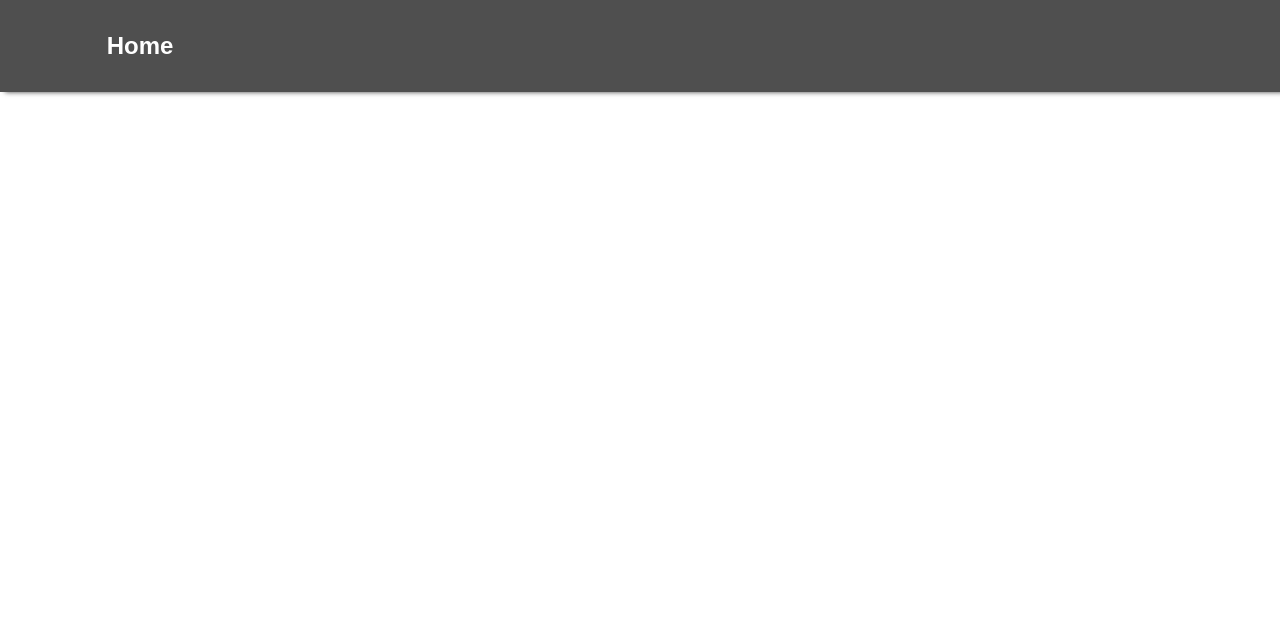
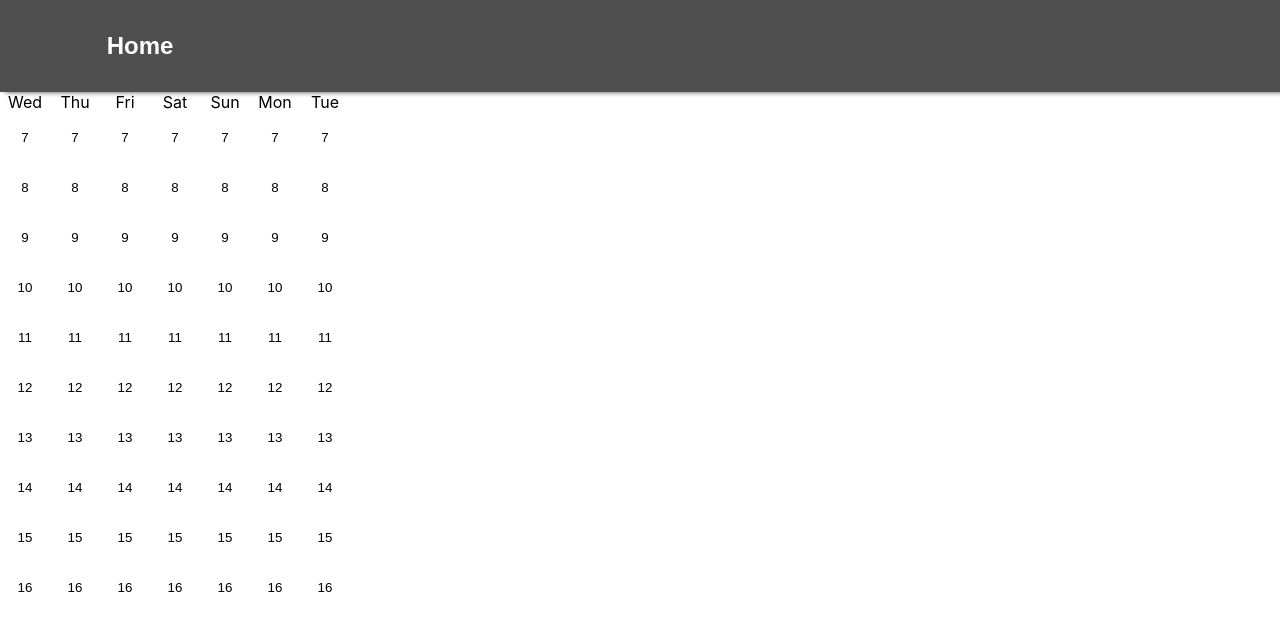
Before and after one commit to Gretkas/fs_project_frontend, a React (Create React App) app: page /timeselection in a window 1280 px wide. Shown: the top 630 px of the page. Built offline with nearby package versions, Linux system fonts and the light colour scheme.

Commit message:
First working iteration of hourpicker
Added typescript
Added scss

```diff
--- a/package.json
+++ b/package.json
@@ -7,7 +7,12 @@
     "@testing-library/jest-dom": "^5.11.4",
     "@testing-library/react": "^11.1.0",
     "@testing-library/user-event": "^12.1.10",
+    "@types/jest": "^26.0.23",
+    "@types/node": "^15.0.3",
+    "@types/react": "^17.0.5",
+    "@types/react-dom": "^17.0.5",
     "axios": "^0.21.1",
+    "node-sass": "^6.0.0",
     "react": "^17.0.2",
     "react-dom": "^17.0.2",
     "react-hook-form": "^7.5.2",
@@ -18,6 +23,7 @@
     "redux-devtools-extension": "^2.13.9",
     "redux-logger": "^3.0.6",
     "redux-thunk": "^2.3.0",
+    "typescript": "^4.2.4",
     "web-vitals": "^1.0.1"
   },
   "scripts": {
--- a/src/components/timeselection/TimeSelection.jsx
+++ b/src/components/timeselection/TimeSelection.jsx
@@ -1,7 +1,295 @@
+import React, { useState, useEffect } from "react";
+import "./timeselection.css";
+import { createMuiTheme, ThemeProvider } from "@material-ui/core/styles";
+
 function TimeSelection(props) {
-  const createEmptyTimeArray = () => {};
+  const [reservationTime, setReservationTime] = useState(null);
+  const [firstSelection, setFirstSelection] = useState(null);
+  const [secondSelection, setSecondSelection] = useState(null);
+  useEffect(() => {
+    if (!reservationTime) {
+      setReservationTime(createEmptyTimeArray());
+    }
+  }, [reservationTime]);
 
-  return <div className=""></div>;
+  function handleTimeSelection(position) {
+    let selected = {
+      ...reservationTime[position.column].hourTable[position.row],
+    };
+
+    if (!firstSelection) {
+      console.log("Adding first selection");
+      setFirstSelection(position);
+      setSecondSelection(null);
+      if (secondSelection) {
+      } else if (selected.selected) {
+        selected.selected = false;
+      } else if (selected.reserved) {
+        selected.selected = false;
+      } else {
+        selected.selected = true;
+      }
+      const table = { ...reservationTime };
+      let i;
+      let j;
+      for (i = 0; i < 7; i++) {
+        console.log(i);
+        if (i === position.column) {
+        } else {
+          for (j = 0; j < 10; j++) {
+            console.log(j);
+            let reserved = {
+              ...table[i].hourTable[j],
+            };
+            reserved.selected = false;
+            reserved.reserved = true;
+            table[i].hourTable[j] = reserved;
+          }
+        }
+      }
+
+      table[position.column].hourTable[position.row] = selected;
+
+      setReservationTime(table);
+    } else if (firstSelection === position) {
+      console.log("Removing first selection and clearing table");
+      setFirstSelection(null);
+      setSecondSelection(null);
+      setReservationTime(createEmptyTimeArray());
+    } else if (secondSelection === position) {
+      console.log("removing second selection");
+      setSecondSelection(null);
+      selected.selected = false;
+
+      const table = { ...reservationTime };
+
+      table[position.column].hourTable[position.row] = selected;
+
+      setReservationTime(table);
+    } else {
+      const table = { ...reservationTime };
+      if (secondSelection) {
+        console.log("Removing previous selected items");
+
+        let i;
+        for (i = 0; i < 10; i++) {
+          if (i === firstSelection.row) {
+          } else {
+            console.log(i);
+            let betweener = {
+              ...reservationTime[firstSelection.column].hourTable[i],
+            };
+            betweener.selected = false;
+            table[firstSelection.column].hourTable[i] = betweener;
+            console.log(table[firstSelection.column].hourTable[i]);
+          }
+        }
+
+        let previousSelection = {
+          ...reservationTime[secondSelection.column].hourTable[
+            secondSelection.row
+          ],
+        };
+        previousSelection.selected = false;
+        table[secondSelection.column].hourTable[secondSelection.row] =
+          previousSelection;
+        console.log(
+          table[secondSelection.column].hourTable[secondSelection.row]
+        );
+      }
+
+      if (selected.position.column !== firstSelection.column) {
+        //console.log(selected.position.row, firstSelection.row);
+        console.log("Cannot select mulitple days!");
+        return;
+      }
+      console.log("setting second selection");
+      let i;
+
+      setSecondSelection(selected.position);
+
+      if (selected.position.row > firstSelection.row) {
+        console.log("second selection is below first selection");
+
+        for (i = firstSelection.row; i < selected.position.row; i++) {
+          let betweener = {
+            ...reservationTime[firstSelection.column].hourTable[i],
+          };
+          betweener.selected = true;
+          table[firstSelection.column].hourTable[i] = betweener;
+          console.log(table[firstSelection.column].hourTable[i]);
+        }
+      } else {
+        console.log("second selection is above first selection");
+        for (i = firstSelection.row; i > selected.position.row; i--) {
+          let betweener = {
+            ...reservationTime[firstSelection.column].hourTable[i],
+          };
+          betweener.selected = true;
+          table[firstSelection.column].hourTable[i] = betweener;
+          console.log(table[firstSelection.column].hourTable[i]);
+        }
+      }
+
+      selected.selected = true;
+
+      table[position.column].hourTable[position.row] = selected;
+
+      setReservationTime(table);
+    }
+  }
+
+  return (
+    <RenderReservationTime
+      reservationTime={reservationTime}
+      handleTimeSelection={handleTimeSelection}
+    />
+  );
+}
+
+function RenderReservationTime(props) {
+  if (props.reservationTime) {
+    return (
+      <div className="time-grid">
+        {createVisualTimeArray(
+          props.reservationTime,
+          props.handleTimeSelection
+        )}
+      </div>
+    );
+  } else {
+    return <></>;
+  }
 }
 
 export default TimeSelection;
+
+const createEmptyTimeArray = () => {
+  const currentDate = new Date();
+  const timetable = [];
+  let i;
+  let j;
+  for (i = 0; i < 7; i++) {
+    const hourTable = [];
+
+    for (j = 0; j < 10; j++) {
+      hourTable.push({
+        id: currentDate.getDay() + j,
+        time: j + 7,
+        reserved: false,
+        selected: false,
+        position: { row: j, column: i },
+      });
+    }
+
+    timetable.push({
+      id: i,
+      date: new Date(
+        currentDate.getFullYear(),
+        currentDate.getMonth(),
+        currentDate.getDate() + i
+      ),
+
+      hourTable,
+    });
+  }
+  return timetable;
+};
+
+function createVisualTimeArray(timeArray, handleTimeSelection) {
+  const timetable = [];
+  let i;
+  let j;
+  for (i = 0; i < 7; i++) {
+    const hourTable = [];
+    for (j = 0; j < 10; j++) {
+      hourTable.push(
+        <TimeSelectionTimeUnit
+          className
+          handleTimeSelection={handleTimeSelection}
+          id={timeArray[i].hourTable[j].id}
+          time={timeArray[i].hourTable[j].time}
+          position={timeArray[i].hourTable[j].position}
+          selected={timeArray[i].hourTable[j].selected}
+          reserved={timeArray[i].hourTable[j].reserved}
+        />
+      );
+    }
+
+    timetable.push(
+      <ul className="time-selection-list-row">
+        <li className="time-selection-day">
+          {mapNumberToDay(timeArray[i].date.getDay())}
+        </li>
+        {hourTable.map((unit) => unit)}
+      </ul>
+    );
+  }
+
+  return timetable;
+}
+
+function mapNumberToDay(number) {
+  switch (number) {
+    case 1:
+      return "Mon";
+    case 2:
+      return "Tue";
+    case 3:
+      return "Wed";
+    case 4:
+      return "Thu";
+    case 5:
+      return "Fri";
+    case 6:
+      return "Sat";
+    case 0:
+      return "Sun";
+    default:
+      return;
+  }
+}
+
+function TimeSelectionTimeUnit(props) {
+  if (props.reserved) {
+    return (
+      <li key={props.id} className="time-selection-time-unit">
+        <button
+          alt={`select ${props.time} o'clock`}
+          className="time-selection-time-unit-button reserved"
+          onClick={() => props.handleTimeSelection(props.position)}
+        >
+          {props.time}
+        </button>
+      </li>
+    );
+  } else if (props.selected) {
+    return (
+      <li key={props.id} className="time-selection-time-unit ">
+        <button
+          alt={`select ${props.time} o'clock`}
+          className="time-selection-time-unit-button selected"
+          onClick={() => props.handleTimeSelection(props.position)}
+        >
+          {props.time}
+        </button>
+      </li>
+    );
+  } else {
+    return (
+      <li key={props.id} className="time-selection-time-unit">
+        <button
+          alt={`select ${props.time} o'clock`}
+          className="time-selection-time-unit-button"
+          onClick={() => props.handleTimeSelection(props.position)}
+        >
+          {props.time}
+        </button>
+      </li>
+    );
+  }
+}
+
+const SELECTED = "SELECTED";
+const RESERVED = "RESERVED";
+const UNSELECTED = "UNSELECTED";
--- a/src/components/timeselection/timeselection.css
+++ b/src/components/timeselection/timeselection.css
@@ -0,0 +1,48 @@
+.time-grid {
+  display: grid;
+  grid-template-columns: repeat(7, 50px);
+  grid-template-rows: repeat(11, 50px);
+}
+.time-selection-time-unit {
+  height: 50px;
+  width: 50px;
+  list-style: none;
+}
+.time-selection-time-unit-button {
+  background: rgba(255, 255, 255, 0.5);
+  border-radius: 5px;
+  border: none;
+  width: 100%;
+  height: 100%;
+  margin: 0;
+  padding: 0;
+  cursor: pointer;
+  transition: background 0.2s ease-out;
+  transition: color 0.2s ease-out;
+  transition: transform 0.2s ease-out;
+}
+.time-selection-time-unit button:hover {
+  transform: scale(1.1);
+  background: rgba(48, 55, 161, 0.5);
+  color: white;
+}
+.time-selection-day {
+  width: 50px;
+  width: max-content;
+  text-align: center;
+  list-style: none;
+  margin: auto;
+}
+.time-selection-list-row {
+  margin: 0;
+  padding: 0;
+  list-style: noe;
+  height: 50px;
+  width: 50px;
+}
+.reserved {
+  background: rgba(138, 138, 138, 0.5);
+}
+.selected {
+  background: rgba(48, 55, 161, 0.5);
+}
```
Also changed, not shown: src/theme.js (added, +10 -0 lines), src/constants.scss (added).
